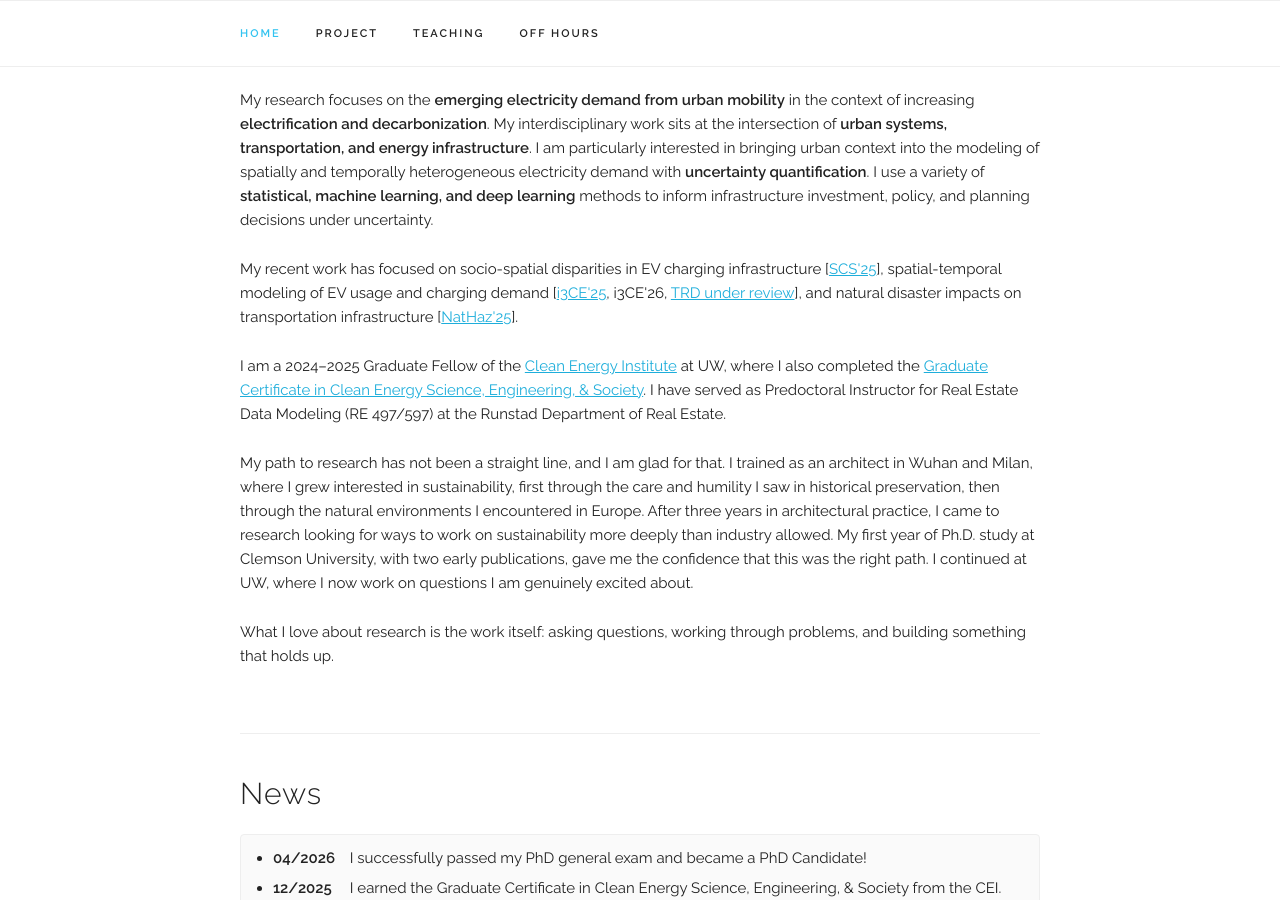
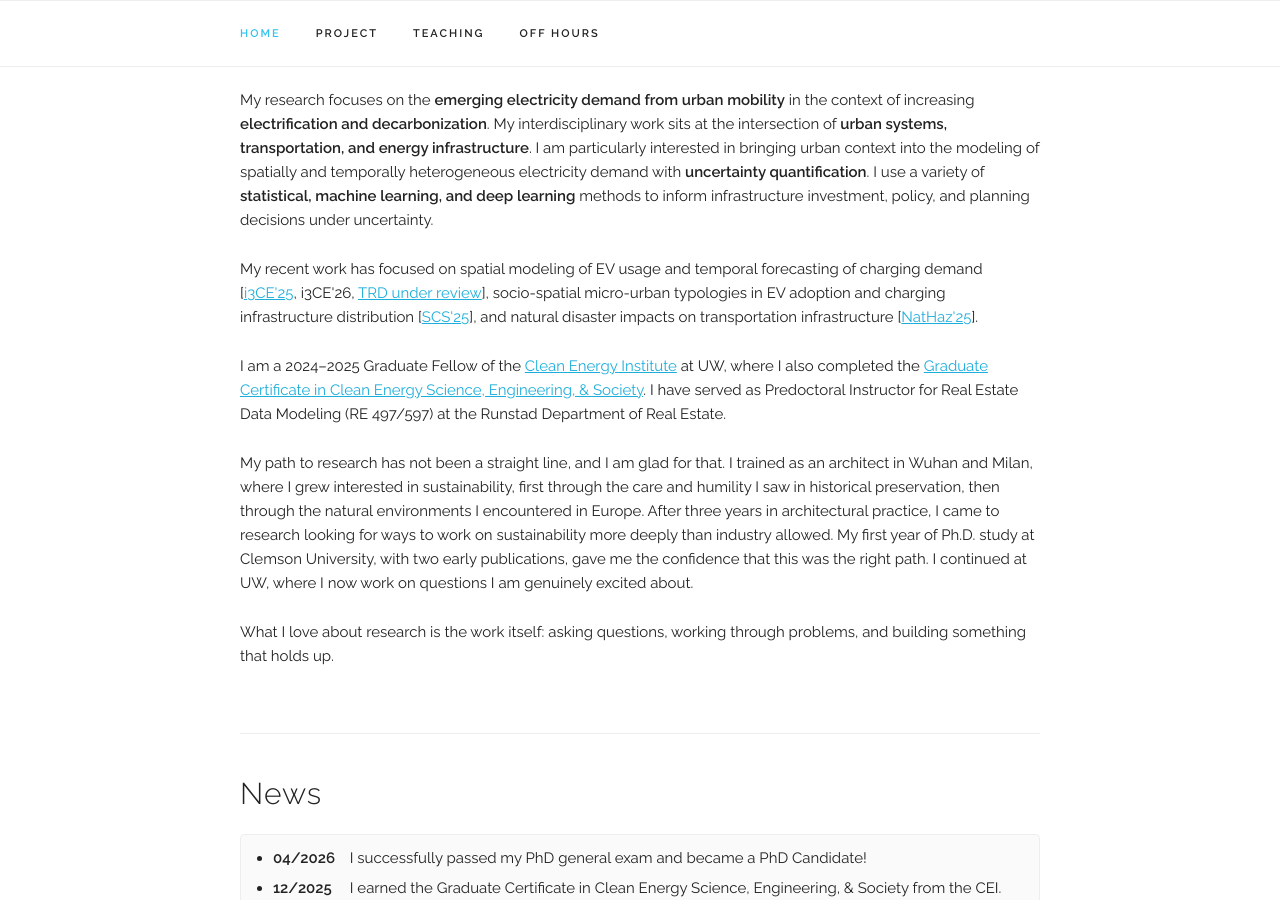
Before and after one commit to ShiQi-Ding/shiqi-ding.github.io, a Jekyll site: the page built from index.html, in a window 1280 px wide and 900 px high, scrolled down 446 px. Built offline with Jekyll 4.4.1, drawn with Linux system fonts in a browser that asks for light colours; some web fonts are replaced.

Commit message:
Update index.html

```diff
--- a/index.html
+++ b/index.html
@@ -17,12 +17,13 @@ needs_map: true
   </p>
 
   <p>
-    My recent work has focused on socio-spatial disparities in EV charging infrastructure
-    [<a href="https://doi.org/10.1016/j.scs.2025.106193" target="_blank">SCS'25</a>],
-    spatial-temporal modeling of EV usage and charging demand
+    My recent work has focused on
+    spatial modeling of EV usage and temporal forecasting of charging demand
     [<a href="https://doi.org/10.1061/9780784486443.030" target="_blank">i3CE'25</a>,
     i3CE'26,
     <a href="http://dx.doi.org/10.2139/ssrn.6161434" target="_blank">TRD under review</a>],
+    socio-spatial micro-urban typologies in EV adoption and charging infrastructure distribution
+    [<a href="https://doi.org/10.1016/j.scs.2025.106193" target="_blank">SCS'25</a>],
     and natural disaster impacts on transportation infrastructure
     [<a href="https://doi.org/10.1007/s11069-025-07504-9" target="_blank">NatHaz'25</a>].
   </p>
```
